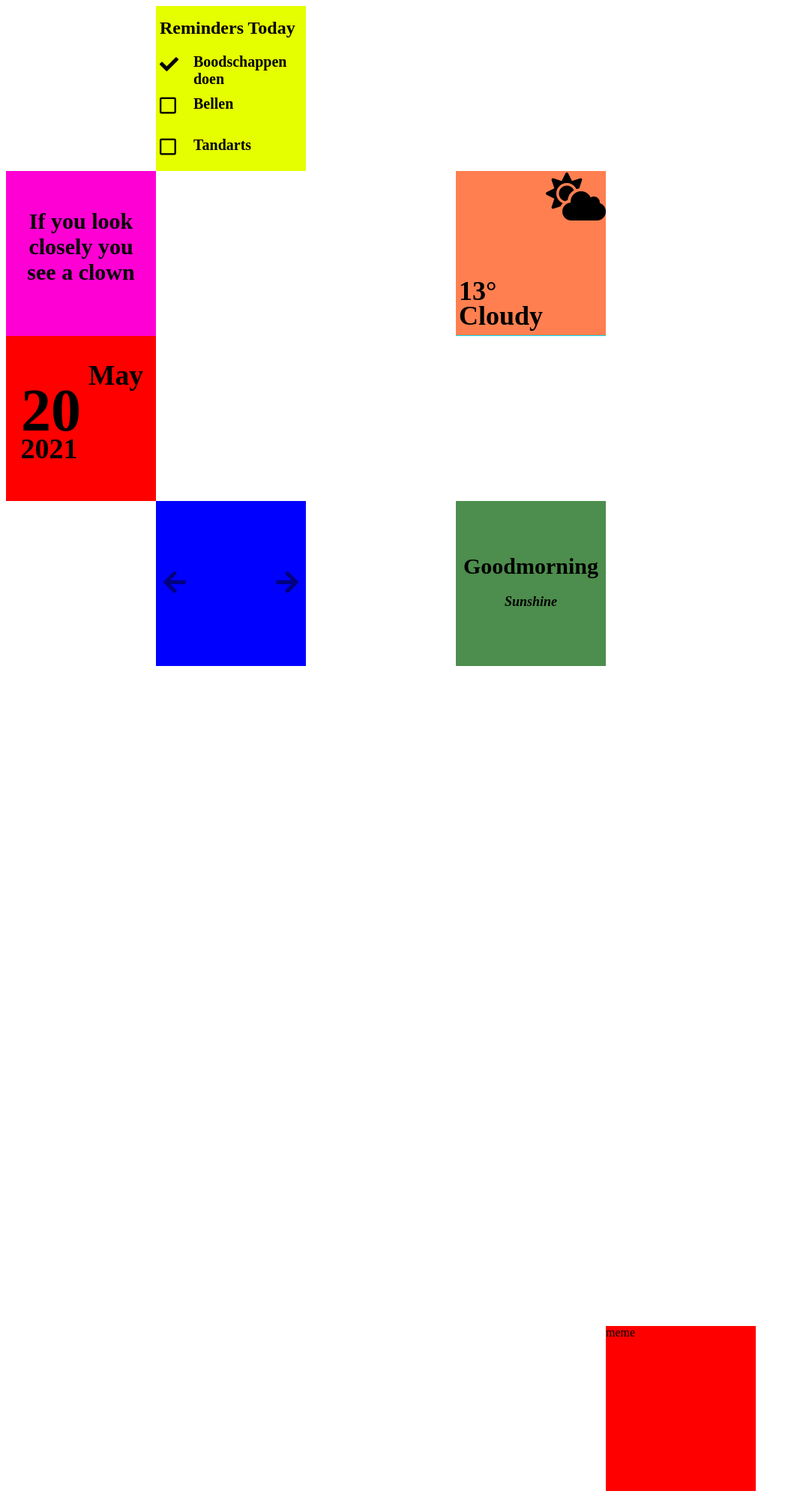
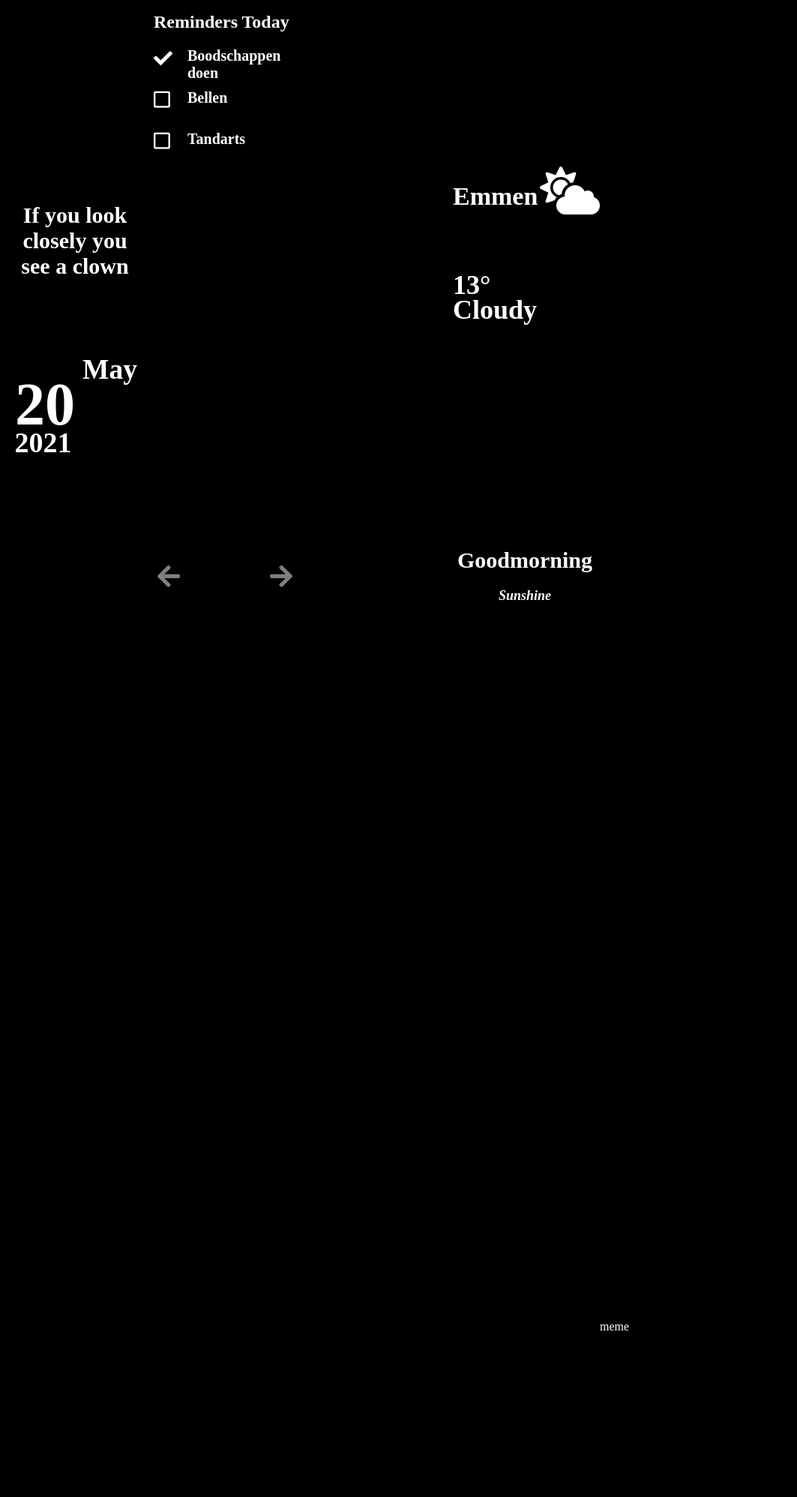
Before and after one commit to NHLstenden-emmen/eclipse-spiegel-software, a PHP site: page / in a window 1280 px wide. Shown: the whole page at 75% size, without its empty margins (0-1063 px from the left). After the commit the page ends 1774 px from the top, so only its background shows below. Run offline with PHP 8.4, Linux system fonts and the light colour scheme; some libraries are stand-ins or nearby versions.

Commit message:
alles zwart gemaakt, api weather bezig geweest

```diff
--- a/main.css
+++ b/main.css
@@ -15,38 +15,37 @@
 			grid-template-rows: 220px 220px 220px 220px 220px 220px 220px 220px 220px;
 			grid-template-columns: 200px 200px 200px 200px 200px;
 			font-family: Bahnschrift;
+			background-color: black;
+			color: white;
+}
+
+body{
+	margin: 0px;
 }
 
 .gridlayout .news {
 	grid-area: zeventien;
-	background-color: blue;
 }
 .gridlayout .meme {
 	grid-area: vijfenveertig;
-	background-color: red;
 }
 
 .gridlayout .Calender {
 	grid-area: elf;
-	background-color: rgb(255, 0, 0);
 }
 
 .gridlayout .Reminder {
 	grid-area: twee;
-	background-color: rgb(229, 255, 0);
 }
 
 .gridlayout .Joke {
 	grid-area: zes;
-	background-color: rgb(255, 0, 212);
 }
 
 .gridlayout .Goodmorning {
 	grid-area: negentien;
-	background-color: rgb(77, 141, 77);
 }
 
 .gridlayout .Weather {
 	grid-area: negen;
-	background-color: rgb(0, 225, 255);
 }
--- a/widgets/JsonData/WeatherTest.js
+++ b/widgets/JsonData/WeatherTest.js
@@ -1,8 +1,12 @@
-fetch('http://eclipse.serverict.nl/api/widgets')
-  .then(response => response.json())
-  .then(json => console.log(json))
-
-  function displayDiscription(data) {
-    const discription = data.discription[0];
-    const discriptionDiv = document.getElementById("discription");
-  }
+const request = new XMLHttpRequest();
+request.open("GET", "http://eclipse.serverict.nl/api/widgets");
+request.send();
+request.onload = ()=>{
+  console.log(request);
+  if(request.status === 200){
+      console.log(JSON.parse(request.response));
+       }
+       else{
+        console.log('error ${request.status}')
+       }
+}
--- a/widgets/css/Calender.css
+++ b/widgets/css/Calender.css
@@ -12,7 +12,6 @@
 
 .gridlayout .Day{
     grid-area: links;
-    background-color: rgb(255, 0, 0);
     font-size: 40px;
     text-align: center;
     padding-left: 10px;
@@ -20,12 +19,10 @@
 }
 .gridlayout .Month{
     grid-area: right1;
-    background-color: rgb(255, 0, 0);
     font-size: 25px;
 }
 .gridlayout .Year{
     grid-area: left3;
-    background-color: rgb(255, 0, 0);
     font-size: 19px;
     text-align: center;
     padding-left: 5px;
--- a/widgets/css/Weather.css
+++ b/widgets/css/Weather.css
@@ -12,7 +12,6 @@
 
 .gridlayout .LC{
     grid-area: Location;
-    background-color: coral;
     font-size: 17px;
     text-align: left;
     padding-left: 4px;
@@ -20,14 +19,12 @@
 
 .gridlayout .PC{
     grid-area: Picture;
-    background-color: coral;
     font-size: 64px;
     text-align: right;
 }
 
 .gridlayout .CC{
     grid-area: Celcius;
-    background-color: coral;
     font-size: 18px;
     text-align: left;
     padding-left: 4px;
--- a/widgets/design/Weather.html
+++ b/widgets/design/Weather.html
@@ -1,7 +1,7 @@
 
     <div class="WeatherWid">
-        <div class="LC"> <p><span id="discription"> </span> </p> </div>
+        <div class="LC"> <h1>Emmen</h1></div>
             <div class="PC"> <i class="fas fa-cloud-sun"></i> </div>
                 <div class="CC"> <h1 class="CC-text"> 13° </h1> <h1 class="WH"> <span id="discription"> </span> Cloudy </h1> </div>
     </div>
-<script src="widgets/JsonData/WeatherTest.js"></script>
+    <script src="widgets/JsonData/WeatherTest.js"></script>
```
